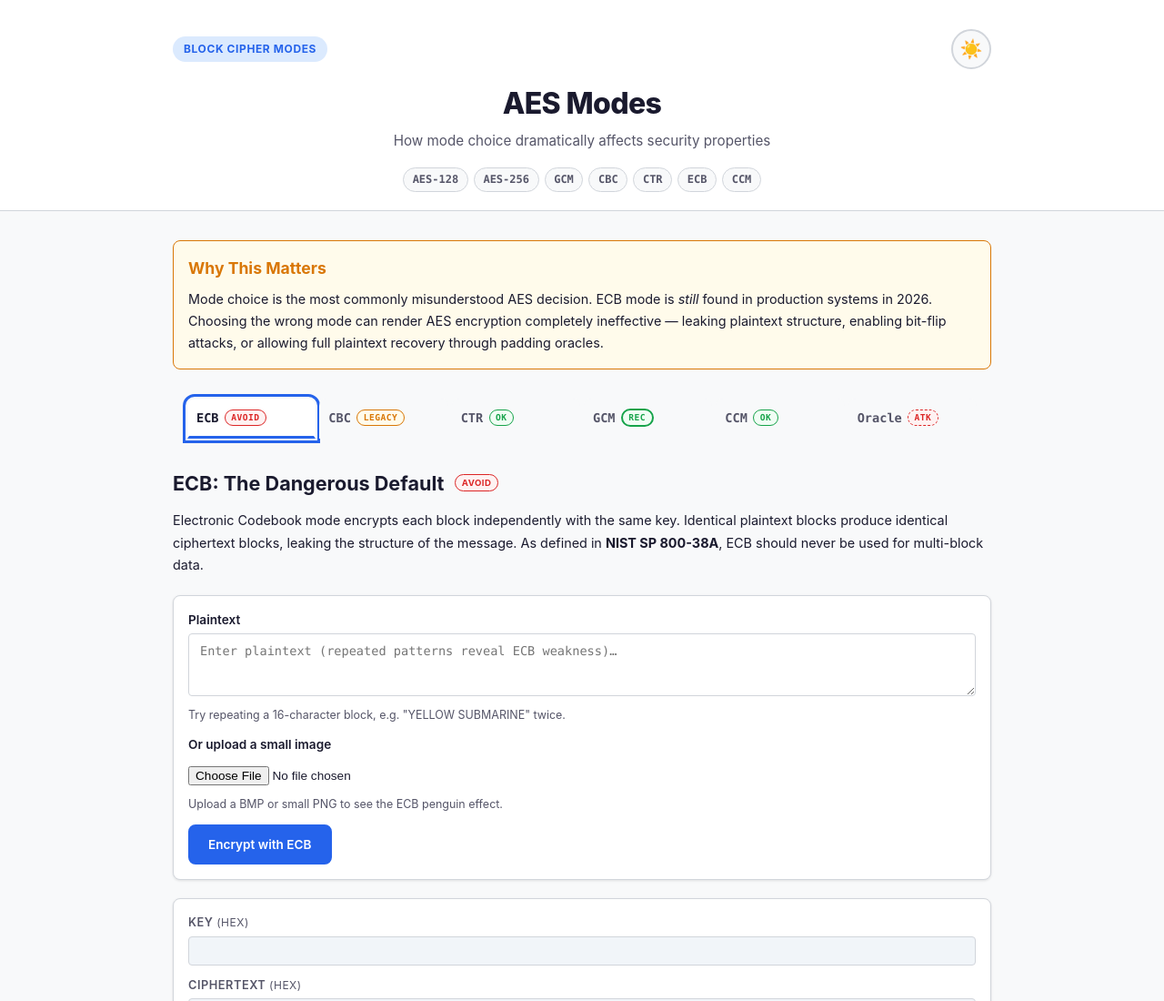
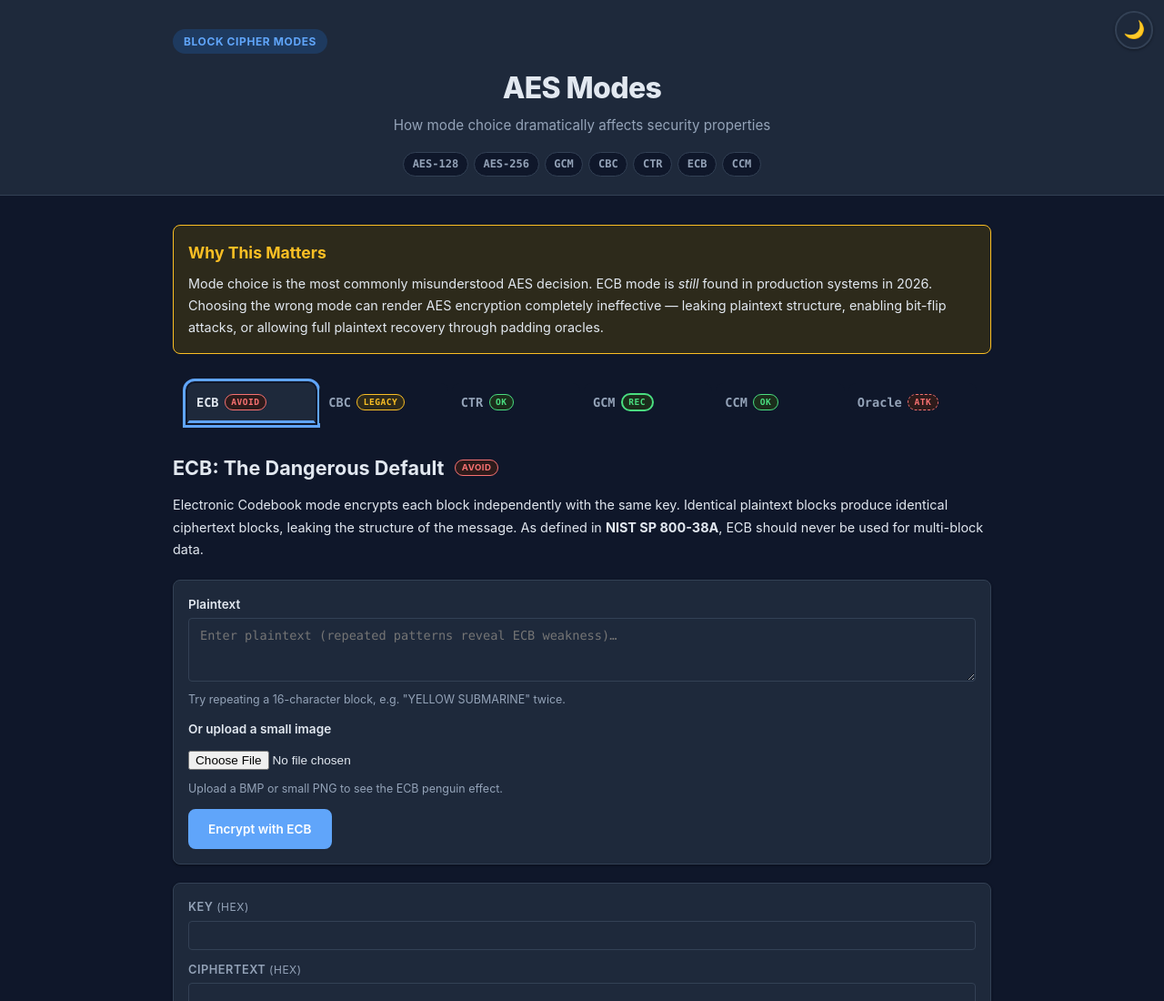
Before and after one commit to systemslibrarian/crypto-lab-aes-modes, a website built with Vite: page index.html in a window 1280 px wide. Shown: the top 1100 px of the page at 91% size. Built offline with nearby package versions, Linux system fonts and the light colour scheme.

Commit message:
feat: standardize theme toggle and README education structure

```diff
--- a/index.html
+++ b/index.html
@@ -5,6 +5,12 @@
   <meta name="viewport" content="width=device-width, initial-scale=1.0">
   <meta name="description" content="Interactive demonstration of AES block cipher modes — ECB, CBC, CTR, GCM, CCM — with live padding oracle attack.">
   <title>AES Modes — crypto-lab</title>
+  <script>
+    (function () {
+      const saved = localStorage.getItem('theme');
+      document.documentElement.setAttribute('data-theme', saved ?? 'dark');
+    })();
+  </script>
   <link rel="stylesheet" href="./styles/main.css">
 </head>
 <body>
@@ -13,16 +19,15 @@
   <header class="site-header" role="banner">
     <div class="header-top">
       <span class="category-chip" aria-label="Category: Block Cipher Modes">Block Cipher Modes</span>
-      <button
-        id="theme-toggle"
-        type="button"
-        class="theme-toggle"
-        aria-label="Toggle dark/light mode"
-        title="Toggle dark/light mode"
-      >
-        <span class="theme-icon" aria-hidden="true"></span>
-      </button>
     </div>
+    <button
+      id="theme-toggle"
+      type="button"
+      class="theme-toggle"
+      style="position: absolute; top: 0; right: 0;"
+      aria-label="Switch to light mode"
+      title="Switch to light mode"
+    >🌙</button>
     <h1 class="demo-title">AES Modes</h1>
     <p class="demo-subtitle">How mode choice dramatically affects security properties</p>
     <div class="primitive-chips" role="list" aria-label="Cryptographic primitives used">
--- a/src/main.ts
+++ b/src/main.ts
@@ -4,13 +4,39 @@
  * Initializes theme toggle, tab navigation, and mounts all mode panels.
  */
 
-import { initThemeToggle, initTabs } from './ui';
+import { initTabs } from './ui';
 import { mountECBPanel } from './ecb';
 import { mountCBCPanel } from './cbc';
 import { mountCTRPanel } from './ctr';
 import { mountGCMPanel } from './gcm';
 import { mountCCMPanel } from './ccm';
 import { mountOraclePanel } from './oracle';
+
+function initThemeToggle(): void {
+  const button = document.getElementById('theme-toggle');
+  if (!(button instanceof HTMLButtonElement)) return;
+
+  const applyTheme = (theme: 'dark' | 'light', persist = false): void => {
+    document.documentElement.setAttribute('data-theme', theme);
+    if (persist) {
+      localStorage.setItem('theme', theme);
+    }
+
+    button.textContent = theme === 'dark' ? '🌙' : '☀️';
+    const nextLabel = theme === 'dark' ? 'Switch to light mode' : 'Switch to dark mode';
+    button.setAttribute('aria-label', nextLabel);
+    button.title = nextLabel;
+  };
+
+  const initialTheme = document.documentElement.getAttribute('data-theme') === 'light' ? 'light' : 'dark';
+  applyTheme(initialTheme);
+
+  button.addEventListener('click', () => {
+    const currentTheme = document.documentElement.getAttribute('data-theme') === 'light' ? 'light' : 'dark';
+    const nextTheme = currentTheme === 'dark' ? 'light' : 'dark';
+    applyTheme(nextTheme, true);
+  });
+}
 
 document.addEventListener('DOMContentLoaded', () => {
   initThemeToggle();
--- a/src/ui.ts
+++ b/src/ui.ts
@@ -1,7 +1,7 @@
 /**
  * ui.ts — Panel controller and shared utilities
  *
- * Handles tab navigation, theme toggle, and shared helper functions
+ * Handles tab navigation and shared helper functions
  * used across all mode modules.
  */
 
@@ -46,7 +46,7 @@ export function aesEncrypt(
   key: CryptoKey,
   data: Uint8Array
 ): Promise<ArrayBuffer> {
-  return crypto.subtle.encrypt(algorithm, key, data);
+  return crypto.subtle.encrypt(algorithm, key, data as BufferSource);
 }
 
 export function aesDecrypt(
@@ -54,7 +54,7 @@ export function aesDecrypt(
   key: CryptoKey,
   data: Uint8Array
 ): Promise<ArrayBuffer> {
-  return crypto.subtle.decrypt(algorithm, key, data);
+  return crypto.subtle.decrypt(algorithm, key, data as BufferSource);
 }
 /* eslint-enable @typescript-eslint/no-explicit-any */
 
@@ -82,28 +82,6 @@ export function announceError(msg: string): void {
     }, 5000);
   }
   console.error(msg);
-}
-
-// ─── Theme toggle ───
-
-export function initThemeToggle(): void {
-  const btn = document.getElementById('theme-toggle') as HTMLButtonElement;
-  if (!btn) return;
-
-  // Check saved preference or system preference
-  const saved = localStorage.getItem('crypto-lab-theme');
-  if (saved) {
-    document.documentElement.setAttribute('data-theme', saved);
-  } else if (window.matchMedia('(prefers-color-scheme: dark)').matches) {
-    document.documentElement.setAttribute('data-theme', 'dark');
-  }
-
-  btn.addEventListener('click', () => {
-    const current = document.documentElement.getAttribute('data-theme');
-    const next = current === 'dark' ? 'light' : 'dark';
-    document.documentElement.setAttribute('data-theme', next);
-    localStorage.setItem('crypto-lab-theme', next);
-  });
 }
 
 // ─── Tab controller ───
--- a/styles/main.css
+++ b/styles/main.css
@@ -130,6 +130,7 @@ body {
 
 /* ---------- Header ---------- */
 .site-header {
+  position: relative;
   text-align: center;
   padding: 1.5rem 1rem 1rem;
   border-bottom: 1px solid var(--border);
@@ -174,26 +175,25 @@ body {
   display: inline-flex;
   align-items: center;
   justify-content: center;
-  width: 44px;
-  height: 44px;
+  width: 2.6rem;
+  height: 2.6rem;
+  margin: 0.75rem;
   border: 2px solid var(--border);
   border-radius: 50%;
-  background: var(--bg);
+  background: var(--bg-card);
+  color: var(--text);
+  box-shadow: var(--shadow);
   cursor: pointer;
-  transition: background var(--transition), border-color var(--transition);
+  font-size: 1.2rem;
+  line-height: 1;
+  transition: background var(--transition), color var(--transition), border-color var(--transition), transform var(--transition);
 }
 
 .theme-toggle:hover {
+  background: var(--accent-subtle);
+  color: var(--accent);
   border-color: var(--accent);
-}
-
-.theme-icon::before {
-  content: '☀️';
-  font-size: 1.25rem;
-}
-
-[data-theme="dark"] .theme-icon::before {
-  content: '🌙';
+  transform: translateY(-1px);
 }
 
 /* ---------- Primitive chips ---------- */
```
Also changed, not shown: README.md.
